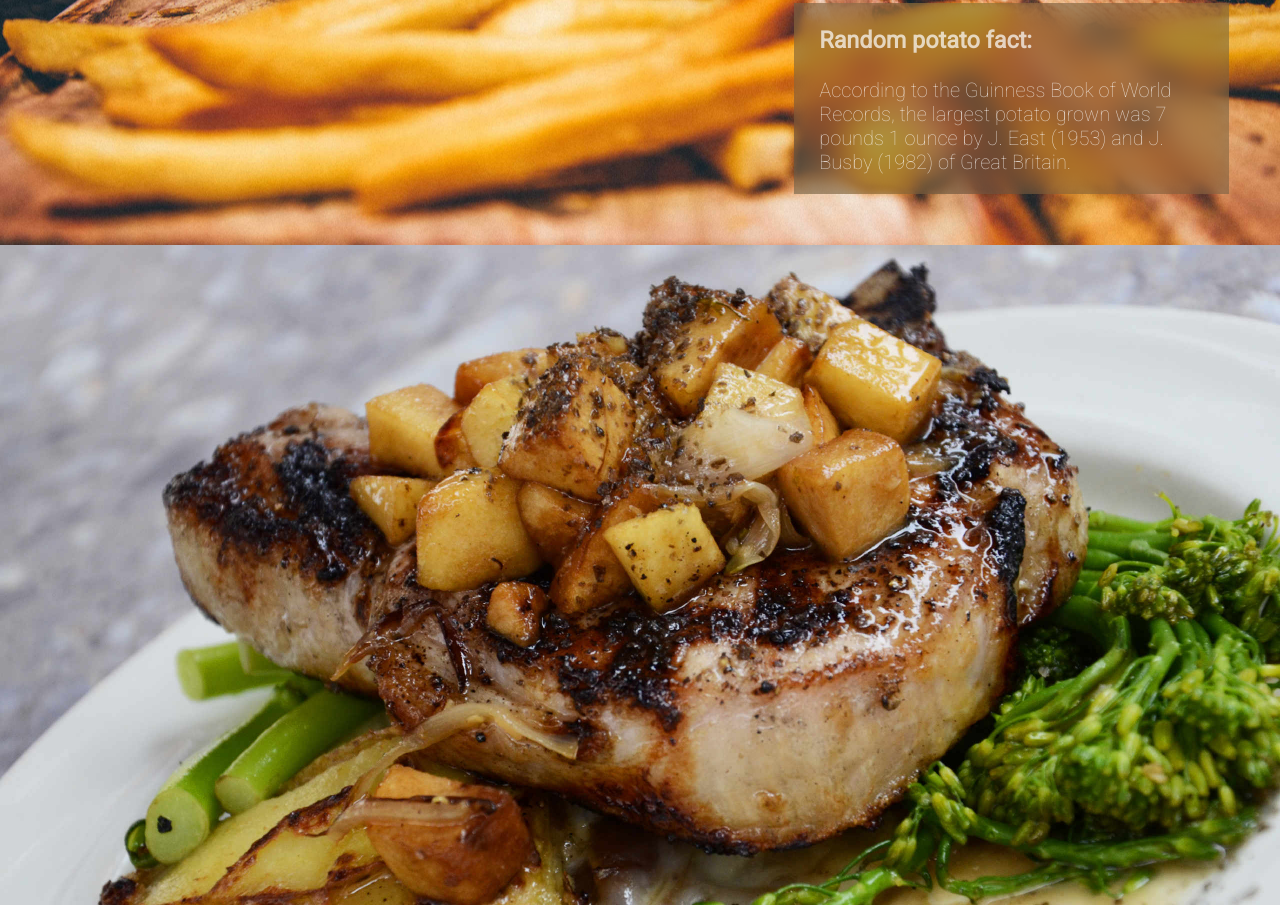
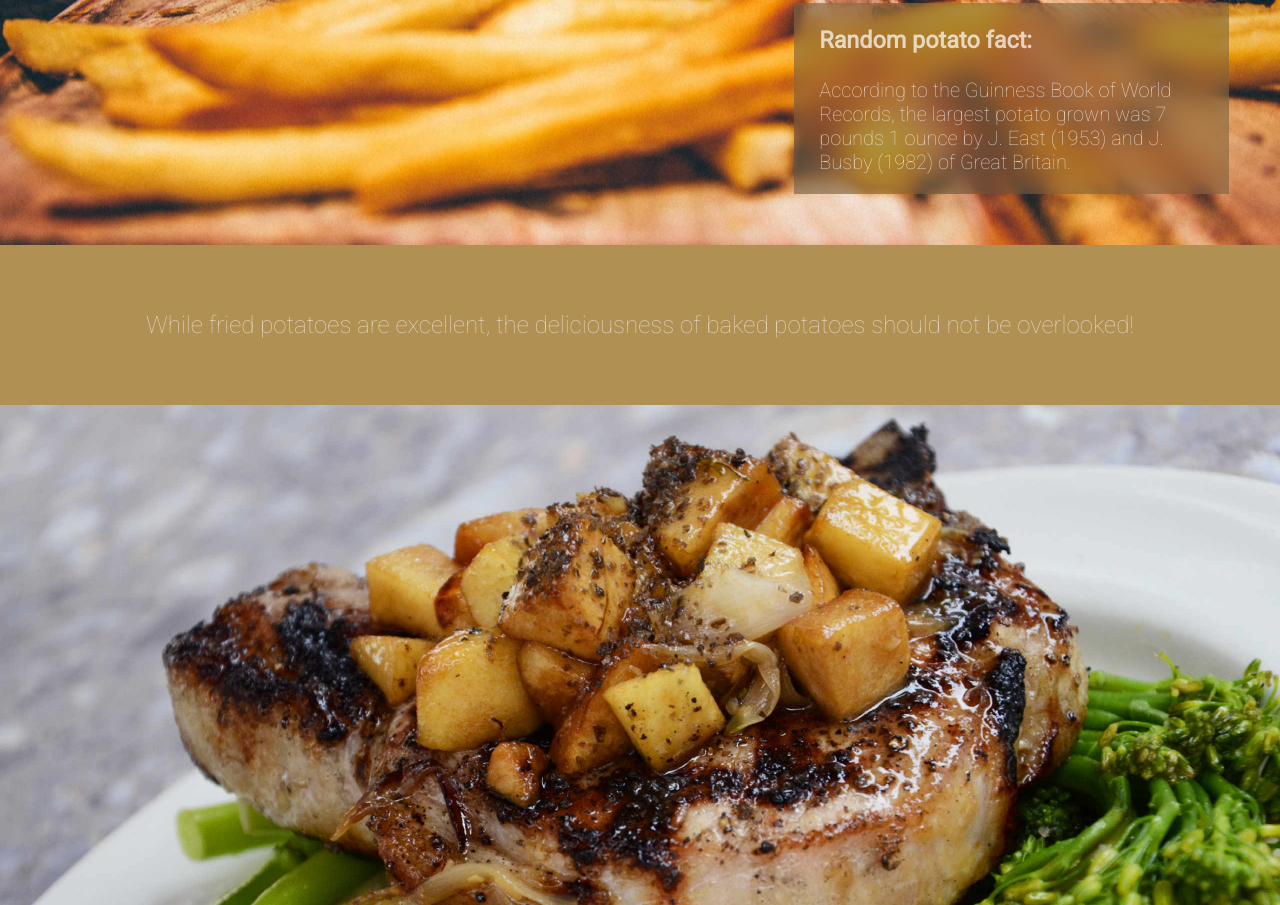
Before and after one commit to kdoul/flexbox_playground, a plain HTML site: page index.html in a window 1280 px wide. Shown: the part 1515-2420 px from the top of the page. Drawn offline with Linux system fonts and the light colour scheme.

Commit message:
Add second borderlane and msg

```diff
--- a/css/main.css
+++ b/css/main.css
@@ -9,6 +9,13 @@ a {
     text-decoration: none;
 }
 
+.yellow{
+	background: #D19164;
+}
+
+.brown{
+	background: #B19054;
+}
 
 /*----------NAVBAR------------*/
 
@@ -71,7 +78,6 @@ section {
 .borderlane {
     width: 100%;
     height: 20%;
-    background-color: #D19164;
     display: flex;
     align-items: center;
     justify-content: center;
@@ -93,6 +99,12 @@ section {
     padding-top: 5%;
 }
 
+.brown>p {
+	color: rgba(255,255,255,0.6);
+	font-size: 24px;
+	font-weight: 100;
+	padding: 5%;
+}
 
 /*----------HOME SECTION------------*/
 
--- a/index.html
+++ b/index.html
@@ -29,7 +29,7 @@
             </div>
         </div>
     </section>
-    <div class="borderlane">
+    <div class="borderlane yellow">
         <div class="quote">
             <i class="fa fa-quote-left" aria-hidden="true"></i>
             <p>The best potatoes are fried potatoes.</p>
@@ -55,6 +55,9 @@
             </div>
         </div>
     </section>
+    <div class="borderlane brown">
+        <p class="laneMsg">While fried potatoes are excellent, the deliciousness of baked potatoes should not be overlooked!</p>
+    </div>
     <section class="baked">
     </section>
     <section class="about">
```
